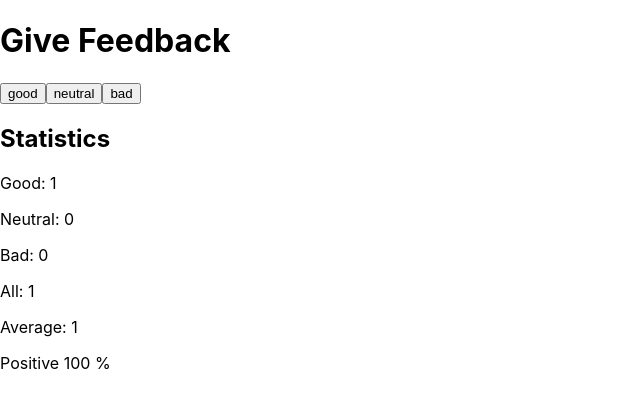
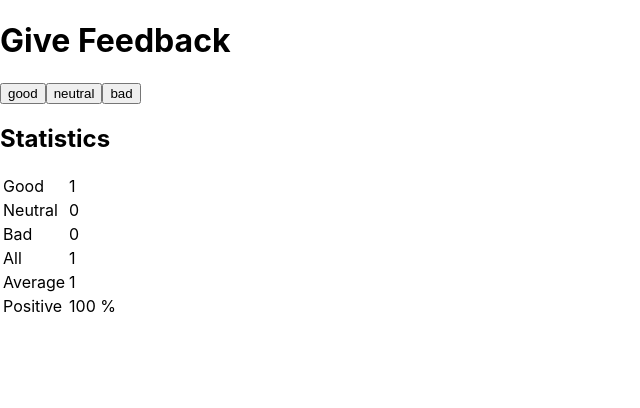
Before and after one commit to SempleGit/fso, a React (Create React App) app in the folder part1.6-1.14/: page / in a window 1280 px wide. Both pictures are taken after a click on the button "good". Shown: the top 408 px of the page, without its empty margins (0-640 px from the left). Built offline with nearby package versions, Linux system fonts and the light colour scheme.

Commit message:
1.11 step6

```diff
--- a/part1.6-1.14/src/Percentage.js
+++ b/part1.6-1.14/src/Percentage.js
@@ -1,9 +1,10 @@
 const Percentage = ({ text, per, total }) => {
   const percent = (per / total) * 100
   return (
-    <p>
-      {text} {percent} %
-    </p>
+    <tr>
+      <td>{text}</td>
+      <td>{percent} %</td>
+    </tr>
   )
 }
 
--- a/part1.6-1.14/src/Statistics.js
+++ b/part1.6-1.14/src/Statistics.js
@@ -5,12 +5,14 @@ const Statistics = ({ stats }) => {
   const [good, neutral, bad, total, average] = stats;
   return <div>
     <h2>Statistics</h2>
+    <table>
       <StatisticsLine stat="Good" count={good} />
       <StatisticsLine stat="Neutral" count={neutral} />
       <StatisticsLine stat="Bad" count={bad} />
       <StatisticsLine stat="All" count={total} />
       <StatisticsLine stat="Average" count={average} />
       <Percentage text="Positive" per={good} total={total} />
+    </table>
   </div>
 }
 
--- a/part1.6-1.14/src/StatisticsLine.js
+++ b/part1.6-1.14/src/StatisticsLine.js
@@ -1,5 +1,8 @@
 const StatisticsLine = ({ stat, count }) => {
-  return <p>{stat}: {count}</p>
+  return <tr>
+    <td>{stat}</td>
+    <td>{count}</td>
+  </tr>
 }
 
 export default StatisticsLine
```
Lines whose indentation alone changed are shown as unchanged.
